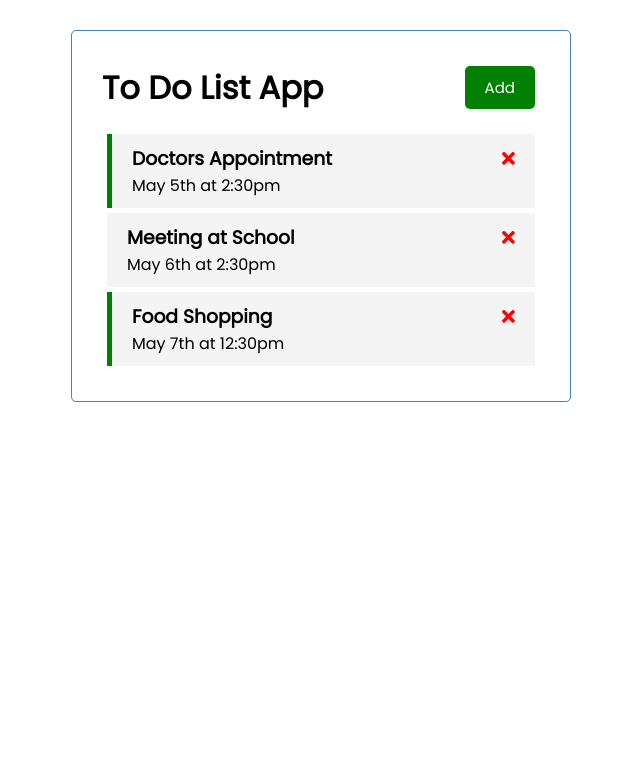
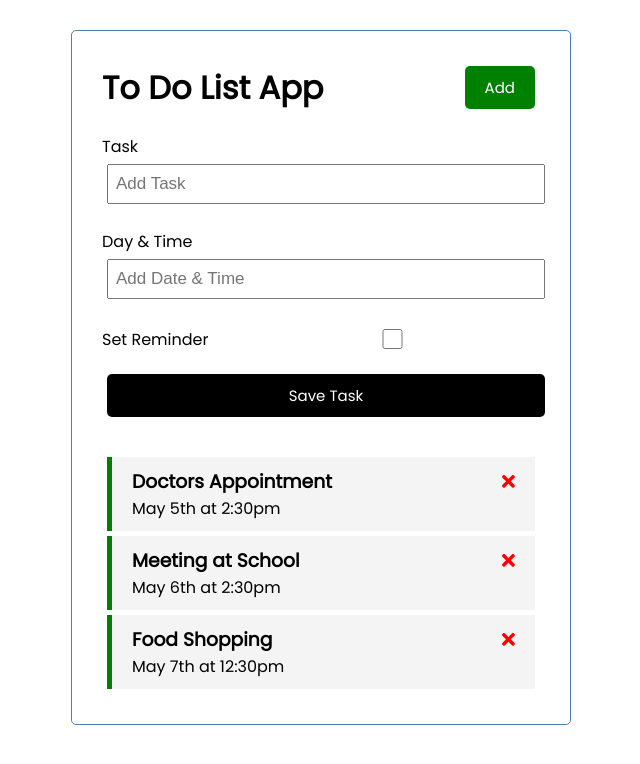
Before and after one commit to Max-Kolomiiets/To-Do-List-Angular, an Angular app: page / in a window 1280 px wide. Shown: the top 764 px of the page, without its empty margins (319-959 px from the left). Built offline with nearby package versions, Linux system fonts and the light colour scheme; data requests are answered from the project's data file.

Commit message:
added an add-task component

```diff
--- a/db.json
+++ b/db.json
@@ -10,7 +10,7 @@
       "id": 2,
       "text": "Meeting at School",
       "day": "May 6th at 2:30pm",
-      "reminder": false
+      "reminder": true
     },
     {
       "id": 3,
--- /dev/null
+++ b/src/app/components/add-task/add-task.component.css
@@ -0,0 +1,3 @@
+.add-form {
+    margin-bottom: 40px;
+}
--- /dev/null
+++ b/src/app/components/add-task/add-task.component.html
@@ -0,0 +1,15 @@
+<form class="add-form" (ngSubmit)="onSubmit()">
+    <div class="form-control">
+        <label for="text">Task</label>
+        <input type="text" name="text" [(ngModel)]="text" id="text" placeholder="Add Task">
+    </div>
+    <div class="form-control">
+        <label for="text">Day & Time</label>
+        <input type="text" [(ngModel)]="day" name="day" id="day" placeholder="Add Date & Time">
+    </div>
+    <div class="form-control form-control-check">
+        <label for="reminder">Set Reminder</label>
+        <input type="checkbox" [(ngModel)]="reminder" name="reminder" id="reminder">
+    </div>
+    <input type="submit" value="Save Task" class="btn btn-block">
+</form>
--- /dev/null
+++ b/src/app/components/add-task/add-task.component.ts
@@ -0,0 +1,40 @@
+import { Component, OnInit, Output, EventEmitter } from '@angular/core';
+import { Task } from './../../Task';
+
+@Component({
+  selector: 'app-add-task',
+  templateUrl: './add-task.component.html',
+  styleUrls: ['./add-task.component.css']
+})
+export class AddTaskComponent implements OnInit {
+  @Output() onAddTask: EventEmitter<Task> = new EventEmitter();
+
+  text: string;
+  day: string;
+  reminder: boolean = false;
+
+  constructor() { }
+
+  ngOnInit(): void {
+  }
+
+  onSubmit() {
+    if (!this.text) {
+      alert("Please add a task!")
+      return;
+    }
+
+    const newTask = {
+      text: this.text,
+      day: this.day,
+      reminder: this.reminder
+    };
+
+    this.onAddTask.emit(newTask);
+
+    this.text = '';
+    this.day = '';
+    this.reminder = false;
+  }
+
+}
--- a/src/app/components/tasks/tasks.component.html
+++ b/src/app/components/tasks/tasks.component.html
@@ -1,3 +1,7 @@
+<app-add-task
+(onAddTask)="addTask($event)">
+
+</app-add-task>
 <app-task-item
    *ngFor="let task of tasks"
    [task]="task"
--- a/src/app/components/tasks/tasks.component.ts
+++ b/src/app/components/tasks/tasks.component.ts
@@ -29,4 +29,9 @@
     this.taskService.updateTaskReminder(task).subscribe();
   }
 
+  addTask(task: Task) {
+    console.log(task);
+
+  }
+
 }
```
Also changed, not shown: src/app/app.module.ts (+6 -2 lines), 1 other file (tests, documents, lock files or other folders).
